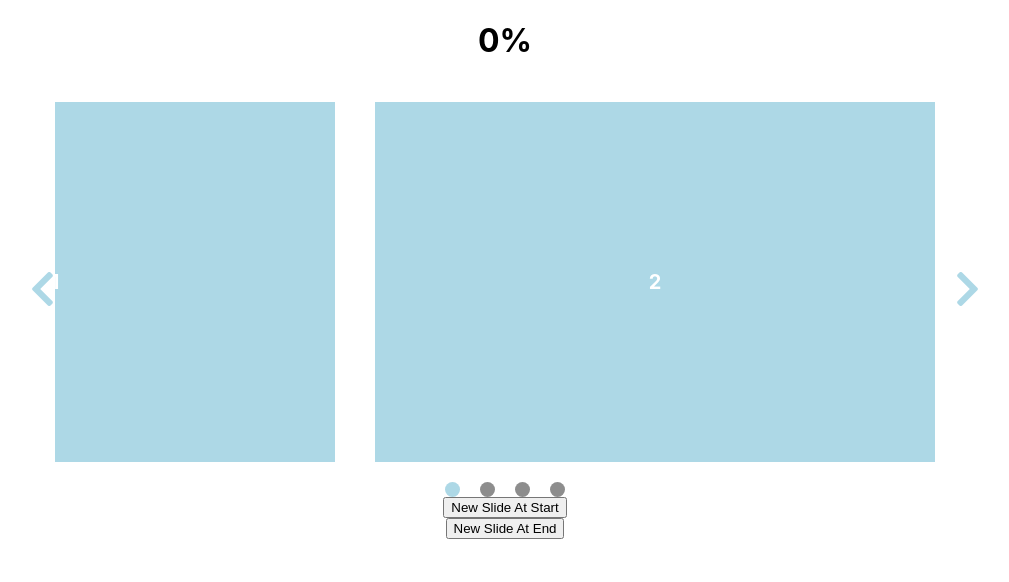
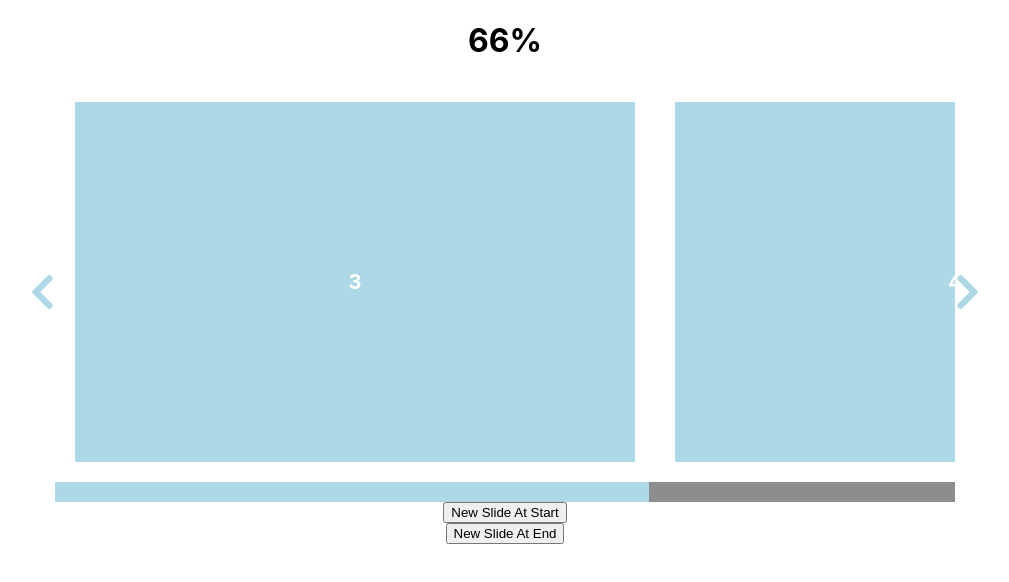
Before and after one commit to SurokDima/pet-react-slider, a React (Create React App) app: page / in a window 1280 px wide. Shown: the top 582 px of the page, without its empty margins (135-1144 px from the left). Built offline with nearby package versions, Linux system fonts and the light colour scheme.

Commit message:
Fix "className" props for dots and dots provider

```diff
--- a/src/components/Carousel/Carousel.tsx
+++ b/src/components/Carousel/Carousel.tsx
@@ -1,4 +1,4 @@
-import React, { useEffect, useState } from 'react';
+import React, { useCallback, useEffect, useState } from 'react';
 
 import SlidesProvider, {
   ISlidesProviderProps as ISlidesProps,
@@ -25,6 +25,7 @@ import ControlButton from '../ControlButton/ControlButton';
 import DotsProvider from '../DotsProvider/DotsProvider';
 
 import classes from '../../styles/Carousel.module.scss';
+import ProgressBar from '../ProgressBar/ProgressBar';
 
 export default function Carousel(userProps: ICarouselProps) {
   const props: Required<ICarouselProps> = { ...defaultProps, ...userProps };
@@ -57,6 +58,9 @@ export default function Carousel(userProps: ICarouselProps) {
     return groups.length - 1;
   };
 
+  if(props.setGroup) props.setGroup(getCurrentGroup());
+  if(props.setGroupLength) props.setGroupLength(groups.length);
+
   const [circularOffset, setOffset] = useCircularOffset(
     props.startOffset,
     props.slidesToShow,
@@ -88,38 +92,30 @@ export default function Carousel(userProps: ICarouselProps) {
     throttle,
   ]);
 
-  //TODO FIX slide and slideTO
-  const slide = (direction: Directions): void => {
+  const slideTo = useCallback((offset: number): void => {
     if (!animation.isSliding) {
       setThrottle(false);
       setAnimation({
-        ...animation,
-        transition: props.animationDuration,
-        isSliding: true,
-      });
-      setOffset(circularOffset.rotate(direction));
-    }
-  };
-
-  const slideTo = (offset: number): void => {
-    if (!animation.isSliding) {
-      setThrottle(false);
-      setAnimation({
-        ...animation,
         transition: props.animationDuration,
         isSliding: true,
       });
       setOffset(offset);
     }
-  };
+  }, [animation.isSliding, props.animationDuration, setAnimation, setOffset]);
 
-  console.log();
+  //TODO FIX slide and slideTO
+  const slide = useCallback((direction: Directions): void => {
+    slideTo(circularOffset.rotate(direction));
+  }, [circularOffset, slideTo]);
 
-  useAutoplay(
+  const slideRightCallback = useCallback(() => slide(Directions.Right), [slide]);
+
+  const [isPlay] = useAutoplay(
     props.autoplay,
-    props.autoplaySpeed + props.animationDuration,
+    props.autoplaySpeed,
     circularOffset.offset,
-    () => slide(Directions.Right)
+    animation.isSliding,
+    slideRightCallback
   );
 
   useDynamicChildren(
@@ -144,11 +140,21 @@ export default function Carousel(userProps: ICarouselProps) {
         <SlidesProvider {...slidesProps}>{slides}</SlidesProvider>
       </div>
 
+      <ProgressBar
+        anim={isPlay && !animation.isSliding}
+        time={(props.autoplaySpeed) * 1000}
+        setExternalProgress={props.setProgress}
+        key={+isPlay + circularOffset.offset}
+        classNameContainer={props.progressBarContainerClassName}
+        className={props.progressBarClassName}
+        isCustom={props.progressBarCustom}
+      />
+
       <DotsProvider
         groups={groups}
         current={getCurrentGroup()}
         onClickHandler={slideTo}
-        className={props.dotsProviderClassName}
+        classNameProvider={props.dotsProviderClassName}
         dotsClassName={props.dotsClassName}
         dotsActiveClassName={props.dotsActiveClassName}
       />
@@ -178,16 +184,30 @@ export interface ICarouselProps {
 
   prevButton?: IControlButton;
   nextButton?: IControlButton;
+
   infinite?: Infinite;
   slidesToShow?: number;
   slidesToScroll?: number;
+
   animationDuration?: number;
+
   autoplay?: boolean;
   autoplaySpeed?: number;
+
   startOffset?: number;
-  dotsClassName?: string;
-  dotsActiveClassName?: string;
-  dotsProviderClassName?: string;
+
+  dotsClassName?: string | null;
+  dotsActiveClassName?: string | null;
+  dotsProviderClassName?: string | null;
+
+  //TODO Implement all below
+  progressBarContainerClassName?: string | null;
+  progressBarClassName?: string | null;
+  progressBarCustom?: boolean;
+
+  setProgress?: ((progress: number) => void) | null;
+  setGroup?: ((group: number) => void) | null;
+  setGroupLength?: ((groupLength: number) => void) | null;
 }
 
 export interface IAnimationState {
--- a/src/components/Carousel/carouselDefaultProps.ts
+++ b/src/components/Carousel/carouselDefaultProps.ts
@@ -6,14 +6,23 @@ const carouselDefaultProps: Required<ICarouselProps> = {
   prevButton: { children: null },
   slidesToShow: 1.5,
   slidesToScroll: 1.5, //TODO Limit this numbers
-  autoplay: false,
-  autoplaySpeed: 1,
+  autoplay: true,
+  autoplaySpeed: 3,
   startOffset: 0.5,
   animationDuration: 0.5,
   infinite: 'infinite',
+
   dotsActiveClassName: '',
   dotsClassName: '',
   dotsProviderClassName: '',
+
+  progressBarClassName: null,
+  progressBarContainerClassName: null,
+  progressBarCustom: false,
+
+  setGroup: null,
+  setGroupLength: null,
+  setProgress: null,
 };
 
 export default carouselDefaultProps;
--- a/src/components/DotsProvider/Dot/Dot.tsx
+++ b/src/components/DotsProvider/Dot/Dot.tsx
@@ -4,16 +4,16 @@ import classes from '../../../styles/Dot.module.scss';
 
 export default function Dot({
   isCurrent,
-  className,
+  classNameDot,
   classNameActive,
   targetOffset,
   onClickHandler,
   ...props
 }: IDotProps) {
-  const cls = [className.length === 0 ? classes.dot : className];
+  const cls = [classNameDot ?? classes.dot];
 
   if (isCurrent)
-    cls.push(classNameActive.length === 0 ? classes.active : classNameActive);
+    cls.push(classNameActive ?? classes.active);
 
   return (
     <div
@@ -28,6 +28,6 @@ interface IDotProps extends HTMLAttributes<HTMLDivElement> {
   isCurrent: boolean;
   targetOffset: number;
   onClickHandler: (offset: number) => void;
-  classNameActive: string;
-  className: string;
+  classNameActive?: string | null;
+  classNameDot?: string | null;
 }
--- a/src/components/DotsProvider/DotsProvider.tsx
+++ b/src/components/DotsProvider/DotsProvider.tsx
@@ -8,7 +8,7 @@ export default function DotsProvider({
   groups,
   current,
   onClickHandler,
-  className,
+  classNameProvider,
   dotsClassName,
   dotsActiveClassName,
   ...props
@@ -16,11 +16,11 @@ export default function DotsProvider({
   return (
     <div
       {...props}
-      className={className.length === 0 ? classes.provider : className}
+      className={classNameProvider ?? classes.provider}
     >
       {groups.map((group, index) => (
         <Dot
-          className={dotsClassName}
+          classNameDot={dotsClassName}
           classNameActive={dotsActiveClassName}
           targetOffset={group.offset}
           isCurrent={current === index}
@@ -36,7 +36,7 @@ interface IDotsProps extends HTMLAttributes<HTMLDivElement> {
   groups: IGroup[];
   current: number;
   onClickHandler: (offset: number) => void;
-  dotsClassName: string;
-  dotsActiveClassName: string;
-  className: string;
+  dotsClassName?: string | null;
+  dotsActiveClassName?: string | null;
+  classNameProvider?: string | null;
 }
```
